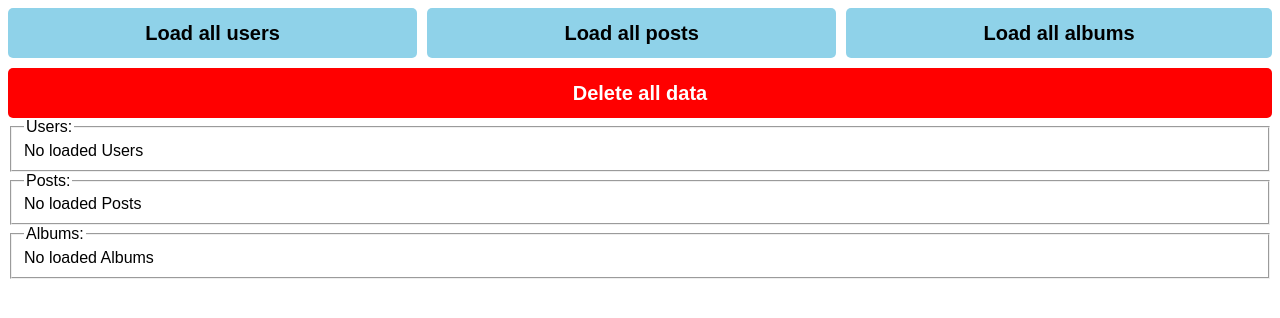
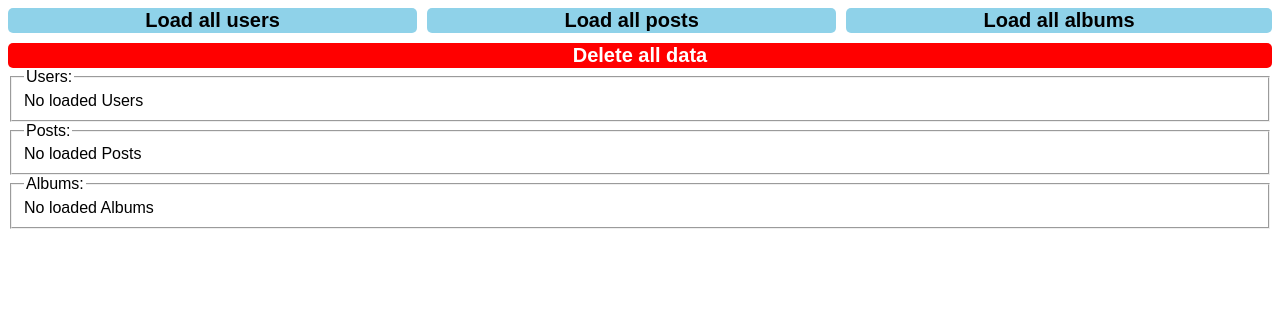
Before and after one commit to MariaTheCoder/vueSandbox, a Vue app: page / in a window 1280 px wide. Shown: the top 318 px of the page. Built offline with nearby package versions, Linux system fonts and the light colour scheme.

Commit message:
adjust the width of the rows to auto

```diff
--- a/src/components/NavigationBar.vue
+++ b/src/components/NavigationBar.vue
@@ -56,7 +56,7 @@ export default {
   display: grid;
   grid-template-columns: auto;
   /* repeat(3, auto); */
-  grid-template-rows: repeat(2, 50px);
+  grid-template-rows: repeat(2, auto);
   grid-gap: 10px;
 }
 
```
